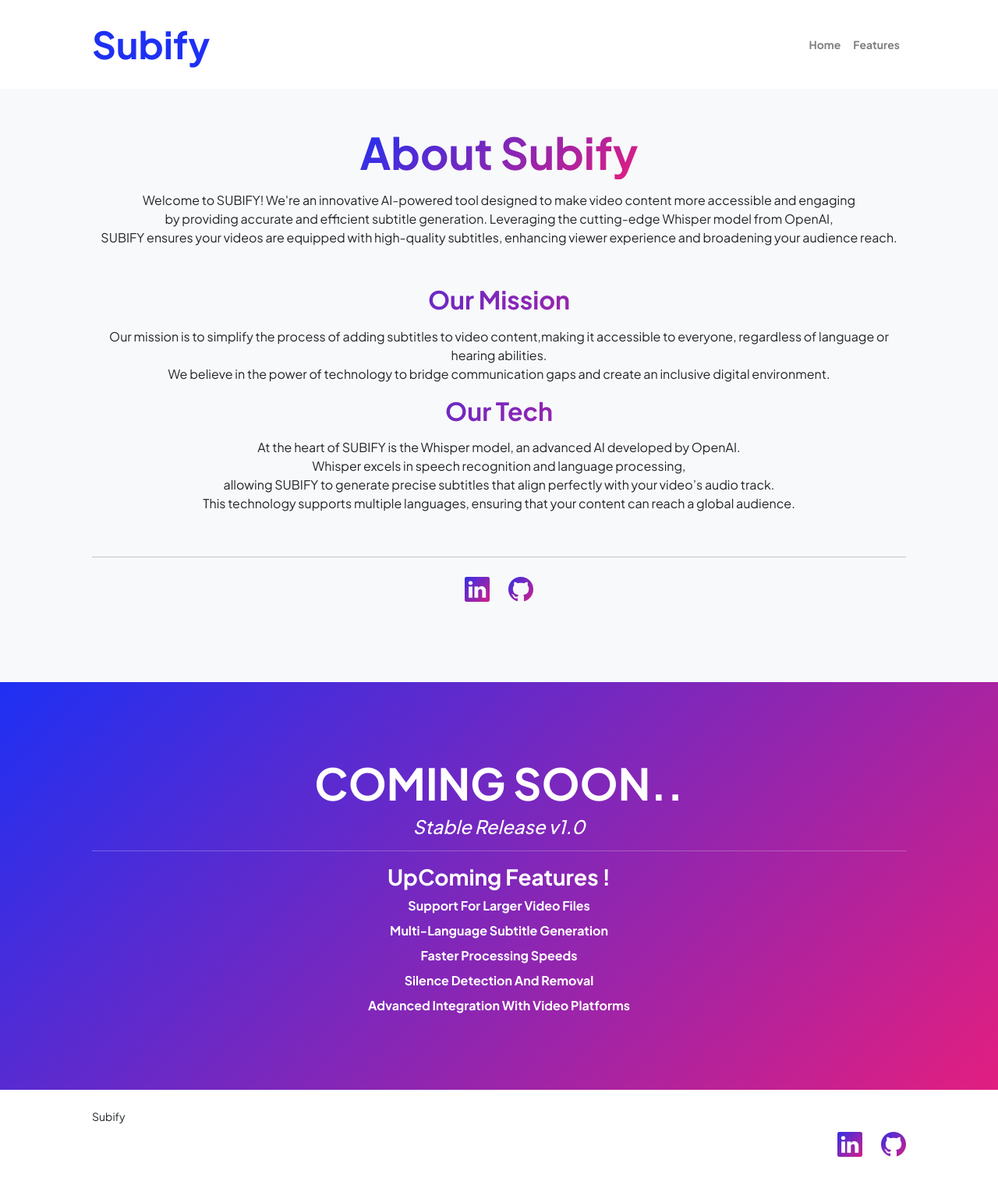
After one commit to rohithvijayan/Subify, a Django app: page /about in a window 1280 px wide. The commit adds this page. Shown: the whole page at 78% size. Run offline with Django 5.2, Linux system fonts and the light colour scheme; some libraries are stand-ins or nearby versions.

Commit message:
"Updated URLs, views, and templates in the Subify app, added about page, github and linkedin links, and modified footer and navigation bars."

```diff
--- a/subify/home/urls.py
+++ b/subify/home/urls.py
@@ -6,4 +6,7 @@ urlpatterns = [
     path("upload",views.vidUpload,name="upload"),
     path("generate/<int:id>/",views.gen_sub,name="generate"),
     path('features',views.features,name='features'),
+    path('about',views.about,name='about'),
+    path("https://github.com/rohithvijayan/Subify",views.github,name="github"),
+    path("https://www.linkedin.com/in/rohith-vijayan-081b34227/",views.linkedin,name='linkedin'),
 ]
--- a/subify/home/views.py
+++ b/subify/home/views.py
@@ -1,6 +1,7 @@
 from django.shortcuts import render,redirect,HttpResponse
 from .models import upload_video
 import openai
+
 from moviepy.editor import *
 import srt
 from datetime import timedelta
@@ -26,7 +27,8 @@ def vidUpload(request):
 
 def features(request):
     return render(request,"home/features.html")
-
+def about(request):
+    return render(request,"home/about.html")
 def gen_sub(request,id):
     source_vid=upload_video.objects.get(id=id)
     sub_name=source_vid.title+str(source_vid.id)
@@ -35,7 +37,13 @@ def gen_sub(request,id):
     audioclip.write_audiofile(f"media/converted_audio/{sub_name}.wav")
     whisper=openai.OpenAI(api_key=os.environ.get("OPENAI_API_KEY"))
     audio=open(file=f"media/converted_audio/{sub_name}.wav",mode='rb')
-    sub=whisper.audio.transcriptions.create(file=audio,model="whisper-1",response_format='verbose_json',temperature=0,timestamp_granularities=['segment'])
+    try:
+        sub=whisper.audio.transcriptions.create(file=audio,model="whisper-1",response_format='verbose_json',temperature=0,timestamp_granularities=['segment'])
+    except openai.APIConnectionError as e:
+        return HttpResponse("Unfortunately There Has Been A Connection Error.Please Try Again",e.__cause__)
+    except openai.APIStatusError as e:
+        return HttpResponse("Unfortunately Beta Version of Subify Supports only Small Files(.wav <25MB)\nTry Again With Smaller Files\nSubify Stable Release v1.0 Will support Larger Files",e.__cause__)
+
     print(sub)
     segments=sub.segments
     content_list=[]
@@ -56,3 +64,7 @@ def gen_sub(request,id):
 
     response=FileResponse(open(subtitle_file_path, "rb"),as_attachment=True)
     return response
+def github(request):
+     return redirect("https://github.com/rohithvijayan/Subify")
+def linkedin(request):
+    return redirect("https://www.linkedin.com/in/rohith-vijayan-081b34227/")
--- /dev/null
+++ b/subify/templates/home/about.html
@@ -0,0 +1,107 @@
+{% load static %}
+<!DOCTYPE html>
+<html lang="en">
+    <head>
+        <meta charset="utf-8" />
+        <meta name="viewport" content="width=device-width, initial-scale=1, shrink-to-fit=no" />
+        <meta name="description" content="" />
+        <meta name="author" content="" />
+        <title>Subify | Features</title>
+        <!-- Favicon-->
+        <link rel="shortcut-icon" type="image/x-icon" href=" {% static 'static/assets/favicon.ico' %} " />
+        <!-- Custom Google font-->
+        <link rel="preconnect" href="https://fonts.googleapis.com" />
+        <link rel="preconnect" href="https://fonts.gstatic.com" crossorigin />
+        <link href="https://fonts.googleapis.com/css2?family=Plus+Jakarta+Sans:wght@100;200;300;400;500;600;700;800;900&amp;display=swap" rel="stylesheet" />
+        <!-- Bootstrap icons-->
+        <link href="https://cdn.jsdelivr.net/npm/bootstrap-icons@1.8.1/font/bootstrap-icons.css" rel="stylesheet" />
+        <!-- Core theme CSS (includes Bootstrap)-->
+        <link href="https://maxcdn.bootstrapcdn.com/bootstrap/4.5.2/css/bootstrap.min.css" rel="stylesheet">
+        <link href=" {% static 'home/css/styles.css' %} " rel="stylesheet" />
+    </head>
+    <body class="d-flex flex-column h-100 bg-light">
+        <main class="flex-shrink-0">
+            <!-- Navigation-->
+            <nav class="navbar navbar-expand-lg navbar-light bg-white py-3">
+                <div class="container px-5">
+                    <a class="navbar-brand" href=" {% url 'home' %} "><span class="fw-bolder text-primary">Subify</span></a>
+                    <button class="navbar-toggler" type="button" data-bs-toggle="collapse" data-bs-target="#navbarSupportedContent" aria-controls="navbarSupportedContent" aria-expanded="false" aria-label="Toggle navigation"><span class="navbar-toggler-icon"></span></button>
+                    <div class="collapse navbar-collapse" id="navbarSupportedContent">
+                        <ul class="navbar-nav ms-auto mb-2 mb-lg-0 small fw-bolder">
+                            <li class="nav-item"><a class="nav-link" href=" {% url 'home' %} ">Home</a></li>
+                            <li class="nav-item"><a class="nav-link" href=" {% url 'features' %} ">Features</a></li>
+
+                        </ul>
+                    </div>
+                </div>
+            </nav>
+            <!-- Projects Section-->
+            <section class="py-5">
+                <div class="container px-5 mb-5">
+                    <div class="text-center mb-5">
+                        <h1 class="display-4 fw-bolder mb-0"><span class="text-gradient d-inline">About Subify</span></h1>
+                        <p class=" mt-3"> Welcome to SUBIFY! We're an innovative AI-powered tool designed to make video content more accessible and engaging<br>by providing accurate and efficient subtitle generation. Leveraging the cutting-edge Whisper model from OpenAI,<br>SUBIFY ensures your videos are equipped with high-quality subtitles, enhancing viewer experience and broadening your audience reach.</p>
+                    </div>
+                    <div class="row gx-5 justify-content-center">
+                        <div class="col-lg-11 col-xl-9 col-xxl-8">
+                            <h2 class="display-7 fw-bold mb-0"><span class="text-gradient d-flex justify-content-center " >Our Mission</span></h2>
+                        </div>
+                    </div>
+                    <div class="container mt-3 text-center">
+                        <p class="">Our mission is to simplify the process of adding subtitles to video content,making it accessible to everyone, regardless of language or hearing abilities.<br>We believe in the power of technology to bridge communication gaps and create an inclusive digital environment.</p>
+                    </div>
+                    <div class="row gx-5 justify-content-center">
+                        <div class="col-lg-11 col-xl-9 col-xxl-8">
+                            <h2 class="display-7 fw-bold mb-0"><span class="text-gradient d-flex justify-content-center " >Our Tech</span></h2>
+                        </div>
+                    </div>
+                    <div class="container mt-3 text-center">
+                        <p class="">At the heart of SUBIFY is the Whisper model, an advanced AI developed by OpenAI.<br>Whisper excels in speech recognition and language processing, <br>allowing SUBIFY to generate precise subtitles that align perfectly with your video’s audio track.<br>This technology supports multiple languages, ensuring that your content can reach a global audience.</p>
+                    </div>
+                    <br>
+                    <hr>
+                    <div class="d-flex justify-content-center fs-2 gap-4">
+                        <a class="text-gradient " href=" {% url 'linkedin' %} " ><i class="bi bi-linkedin"></i></a>
+                        <a class="text-gradient" href=" {% url 'github' %} "><i class="bi bi-github"></i></a>
+                    </div>
+                </div>
+            </section>
+            <!-- Call to action section-->
+            <section class="py-5 bg-gradient-primary-to-secondary text-white">
+                <div class="container px-5 my-5">
+                    <div class="text-center">
+                        <h2 class="fw-bolder display-4">COMING SOON..</h2>
+                        <h4 class="font-italic">Stable Release v1.0</h4>
+                        <hr>
+                        <span>
+                            <h3 class="fw-bolder">UpComing Features !</h3>
+                            <ul class="list-unstyled">
+                                <li class="fw-bold text-capitalize mb-2 ">Support for larger video files</li>
+                                <li class="fw-bold text-capitalize mb-2">Multi-language subtitle generation</li>
+                                <li class="fw-bold text-capitalize mb-2">Faster processing speeds</li>
+                                <li class="fw-bold text-capitalize mb-2">Silence Detection and removal</li>
+                                <li class="fw-bold text-capitalize mb-2">Advanced integration with video platforms</li>
+                            </ul>
+                        </span>
+                    </div>
+                </div>
+            </section>
+        </main>
+        <!-- Footer-->
+        <footer class="bg-white py-4 mt-auto">
+            <div class="container px-5">
+                <div class="row align-items-center justify-content-between flex-column flex-sm-row">
+                    <div class="col-auto"><div class="small m-0"> Subify</div></div>
+                    <div class="d-flex justify-content-end fs-2 gap-4">
+                        <a class="text-gradient " href=" {% url 'linkedin' %} "><i class="bi bi-linkedin"></i></a>
+                        <a class="text-gradient" href=" {% url 'github' %} "><i class="bi bi-github"></i></a>
+                    </div>
+                </div>
+            </div>
+        </footer>
+        <!-- Bootstrap core JS-->
+        <script src="https://cdn.jsdelivr.net/npm/bootstrap@5.2.3/dist/js/bootstrap.bundle.min.js"></script>
+        <!-- Core theme JS-->
+        <script src=" {% static 'home/js/scripts.js' %} "></script>
+    </body>
+</html>
```
Also changed, not shown: subify/templates/home/features.html (+6 -3 lines), subify/templates/home/index.html (+3 -4 lines), subify/templates/home/upload.html (+3 -7 lines), subify/db.sqlite3, 6 other files.
